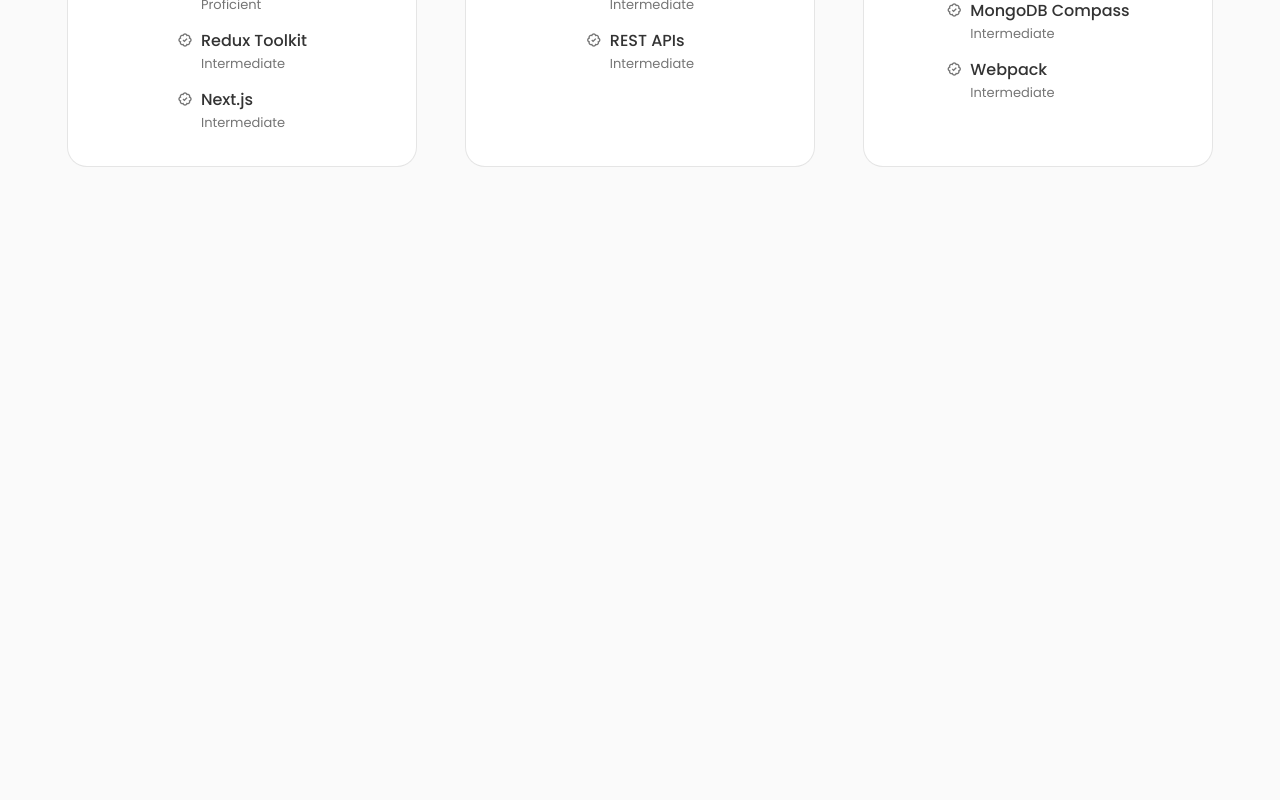
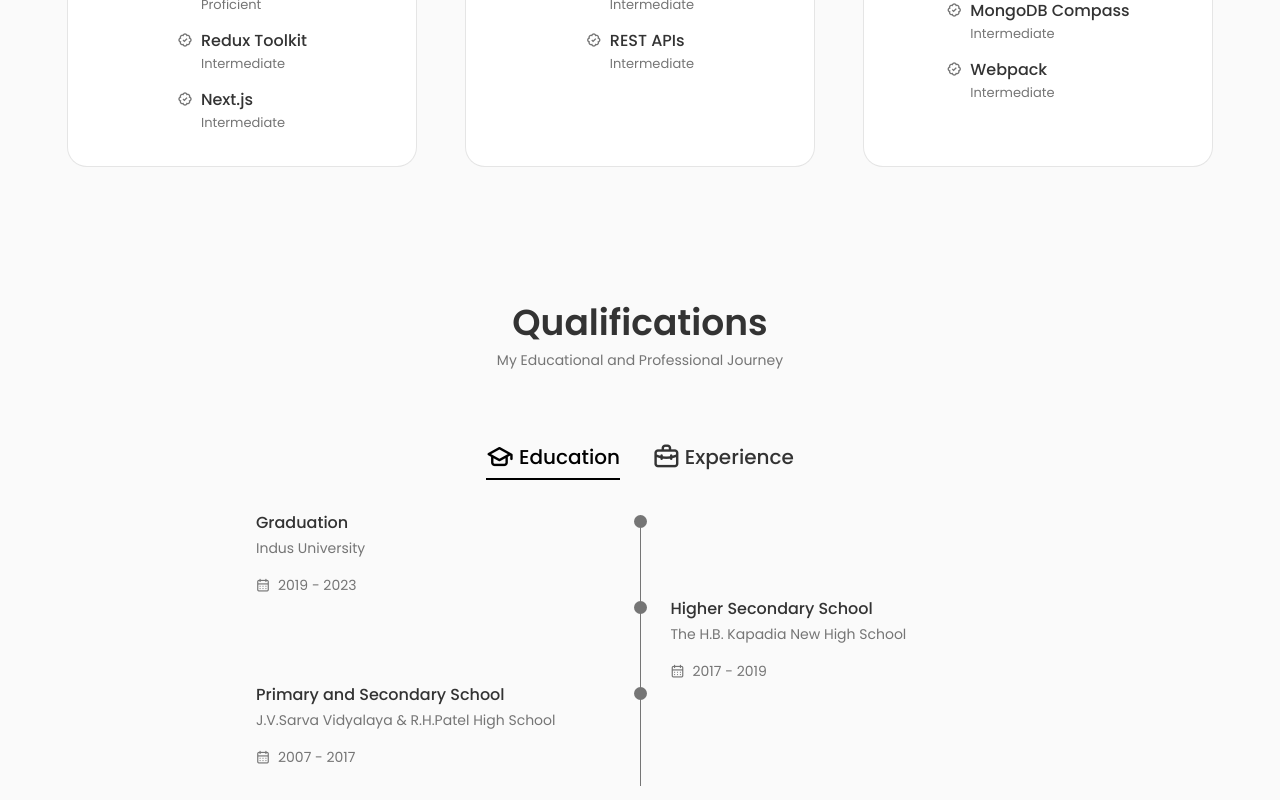
Before and after one commit to Dhrutik-Patel/Portfolio, a React (Create React App) app: page / in a window 1280 px wide. Shown: the part 1992-2792 px from the top of the page. Before the commit the page ends 2191 px from the top, so only its background shows below. Built offline with nearby package versions, Linux system fonts and the light colour scheme.

Commit message:
[IMP] portfolio: Qualification added

```diff
--- a/src/App.js
+++ b/src/App.js
@@ -4,6 +4,7 @@
 import Home from './components/Home/Home';
 import About from './components/About/About';
 import Skills from './components/Skills/Skills';
+import Qualification from './components/Qualification/Qualification';
 
 const App = () => {
     return (
@@ -14,6 +15,7 @@
                 <Home />
                 <About />
                 <Skills />
+				<Qualification />
             </main>
         </>
     );
--- /dev/null
+++ b/src/components/Qualification/Qualification.css
@@ -0,0 +1,137 @@
+.qualification__container {
+    max-width: 768px;
+}
+
+.qualification__tabs {
+    display: flex;
+    justify-content: center;
+    margin-bottom: var(--mb-2);
+}
+
+.qualification__button {
+    font-size: var(--h3-font-size);
+    font-weight: var(--font-medium);
+    color: var(--title-color);
+    margin: 0 var(--mb-1);
+    cursor: pointer;
+}
+
+.qualification__button:hover {
+    color: var(--title-color-dark);
+}
+
+.qualification__icon {
+    font-size: 1.8rem;
+    margin-right: var(--mb-0-25);
+}
+
+.qualification__active {
+    color: var(--title-color-dark);
+}
+
+.qualification__sections {
+    display: grid;
+    grid-template-columns: 1fr;
+    justify-content: center;
+}
+
+.qualification__content {
+    display: none;
+}
+
+.qualification__content-active {
+    display: block;
+}
+
+.qualification__data {
+    display: grid;
+    grid-template-columns: 1fr max-content 1fr;
+    column-gap: 1.5rem;
+}
+
+.qualification__title {
+    font-size: var(--normal-font-size);
+    font-weight: var(--font-medium);
+}
+
+.qualification__subtitle {
+    display: inline-block;
+    font-size: var(--small-font-size);
+    margin-bottom: var(--mb-1);
+}
+
+.qualification__calendar {
+    font-size: var(--small-font-size);
+}
+
+.qualification__calendar i {
+    margin-right: var(--mb-0-5);
+}
+
+.qualification__rounder {
+    display: inline-block;
+    width: 13px;
+    height: 13px;
+    background-color: var(--text-color);
+    border-radius: 50%;
+}
+
+.qualification__line {
+    display: block;
+    width: 1px;
+    height: 100%;
+    background-color: var(--text-color);
+    transform: translate(6px, -7px);
+}
+
+/* BREAK POINTS */
+@media screen and (max-width: 992px) {
+    .qualification__container {
+        margin-left: auto;
+        margin-right: auto;
+    }
+}
+
+@media screen and (max-width: 768px) {
+    .qualification__container {
+        margin-left: var(--mb-1-5);
+        margin-right: var(--mb-1-5);
+    }
+}
+
+@media screen and (max-width: 576px) {
+    .qualification__sections {
+        grid-template-columns: initial;
+    }
+
+    .qualification__button {
+        margin: 0 var(--mb-0-75);
+    }
+}
+
+@media screen and (max-width: 350px) {
+    .qualification__data {
+        gap: 0.5rem;
+    }
+}
+
+/* Add this CSS to your Qualification.css file */
+
+.qualification__button {
+    position: relative; /* Needed for the pseudo-element */
+}
+
+.qualification__button:after {
+    content: '';
+    position: absolute;
+    bottom: -2px; /* Adjust as needed */
+    left: 0;
+    width: 0;
+    height: 2px; /* Adjust as needed */
+    background-color: var(--title-color-dark);
+    transition: width 0.3s ease; /* Adjust the transition timing as needed */
+}
+
+.qualification__button.qualification__active:after {
+    width: 100%;
+}
--- /dev/null
+++ b/src/components/Qualification/Qualification.jsx
@@ -0,0 +1,150 @@
+import React, { useState } from 'react';
+import './Qualification.css';
+
+const Qualification = () => {
+    const [toggleState, setToggleState] = useState(1);
+
+    const toggleTab = (index) => {
+        setToggleState(index);
+    };
+
+    return (
+        <section className="qualification section">
+            <h2 className="section__title">Qualifications</h2>
+            <span className="section__subtitle">My Educational and Professional Journey</span>
+
+            <div className="qualification__container container">
+                <div className="qualification__tabs">
+                    <div
+                        className={`qualification__button button--flex ${
+                            toggleState === 1 ? 'qualification__active' : ''
+                        }`}
+                        onClick={() => toggleTab(1)}
+                    >
+                        <i className="uil uil-graduation-cap qualification__icon"></i>
+                        Education
+                    </div>
+                    <div
+                        className={`qualification__button button--flex ${
+                            toggleState === 2 ? 'qualification__active' : ''
+                        }`}
+                        onClick={() => toggleTab(2)}
+                    >
+                        <i className="uil uil-briefcase-alt qualification__icon"></i>
+                        Experience
+                    </div>
+                </div>
+
+                <div className="qualification__sections">
+                    <div
+                        className={`qualification__content ${
+                            toggleState === 1 ? 'qualification__content-active' : ''
+                        }`}
+                    >
+                        {/* Education */}
+                        <div className="qualification__data">
+                            <div>
+                                <h3 className="qualification__title">Graduation</h3>
+                                <span className="qualification__subtitle">Indus University</span>
+                                <div className="qualification__calendar">
+                                    <i className="uil uil-calendar-alt"></i>
+                                    2019 - 2023
+                                </div>
+                            </div>
+                            <div>
+                                <span className="qualification__rounder"></span>
+                                <span className="qualification__line"></span>
+                            </div>
+                        </div>
+
+                        <div className="qualification__data">
+                            <div></div>
+                            <div>
+                                <span className="qualification__rounder"></span>
+                                <span className="qualification__line"></span>
+                            </div>
+                            <div>
+                                <h3 className="qualification__title">Higher Secondary School</h3>
+                                <span className="qualification__subtitle">
+                                    The H.B. Kapadia New High School
+                                </span>
+                                <div className="qualification__calendar">
+                                    <i className="uil uil-calendar-alt"></i>
+                                    2017 - 2019
+                                </div>
+                            </div>
+                        </div>
+
+                        <div className="qualification__data">
+                            <div>
+                                <h3 className="qualification__title">
+                                    Primary and Secondary School
+                                </h3>
+                                <span className="qualification__subtitle">
+                                    J.V.Sarva Vidyalaya & R.H.Patel High School
+                                </span>
+                                <div className="qualification__calendar">
+                                    <i className="uil uil-calendar-alt"></i>
+                                    2007 - 2017
+                                </div>
+                            </div>
+                            <div>
+                                <span className="qualification__rounder"></span>
+                                <span className="qualification__line"></span>
+                            </div>
+                        </div>
+
+                        {/* Add more educational experiences here */}
+                    </div>
+
+                    <div
+                        className={`qualification__content ${
+                            toggleState === 2 ? 'qualification__content-active' : ''
+                        }`}
+                    >
+                        {/* Experience */}
+
+                        <div className="qualification__data">
+                            <div>
+                                <h3 className="qualification__title">Software Developer</h3>
+                                <span className="qualification__subtitle">
+                                    Odoo India, Gandhinagar
+                                </span>
+                                <div className="qualification__calendar">
+                                    <i className="uil uil-calendar-alt"></i>
+                                    Jun 2023 - Present
+                                </div>
+                            </div>
+                            <div>
+                                <span className="qualification__rounder"></span>
+                                <span className="qualification__line"></span>
+                            </div>
+                        </div>
+
+                        <div className="qualification__data">
+                            <div></div>
+                            <div>
+                                <span className="qualification__rounder"></span>
+                                <span className="qualification__line"></span>
+                            </div>
+                            <div>
+                                <h3 className="qualification__title">Software Developer Intern</h3>
+                                <span className="qualification__subtitle">
+                                    Odoo India, Gandhinagar
+                                </span>
+                                <div className="qualification__calendar">
+                                    <i className="uil uil-calendar-alt"></i>
+                                    Dec 2022 - Jun 2023
+                                </div>
+                            </div>
+                        </div>
+
+                        {/* Add more professional experiences here */}
+                    </div>
+                </div>
+            </div>
+        </section>
+    );
+};
+
+export default Qualification;
```
